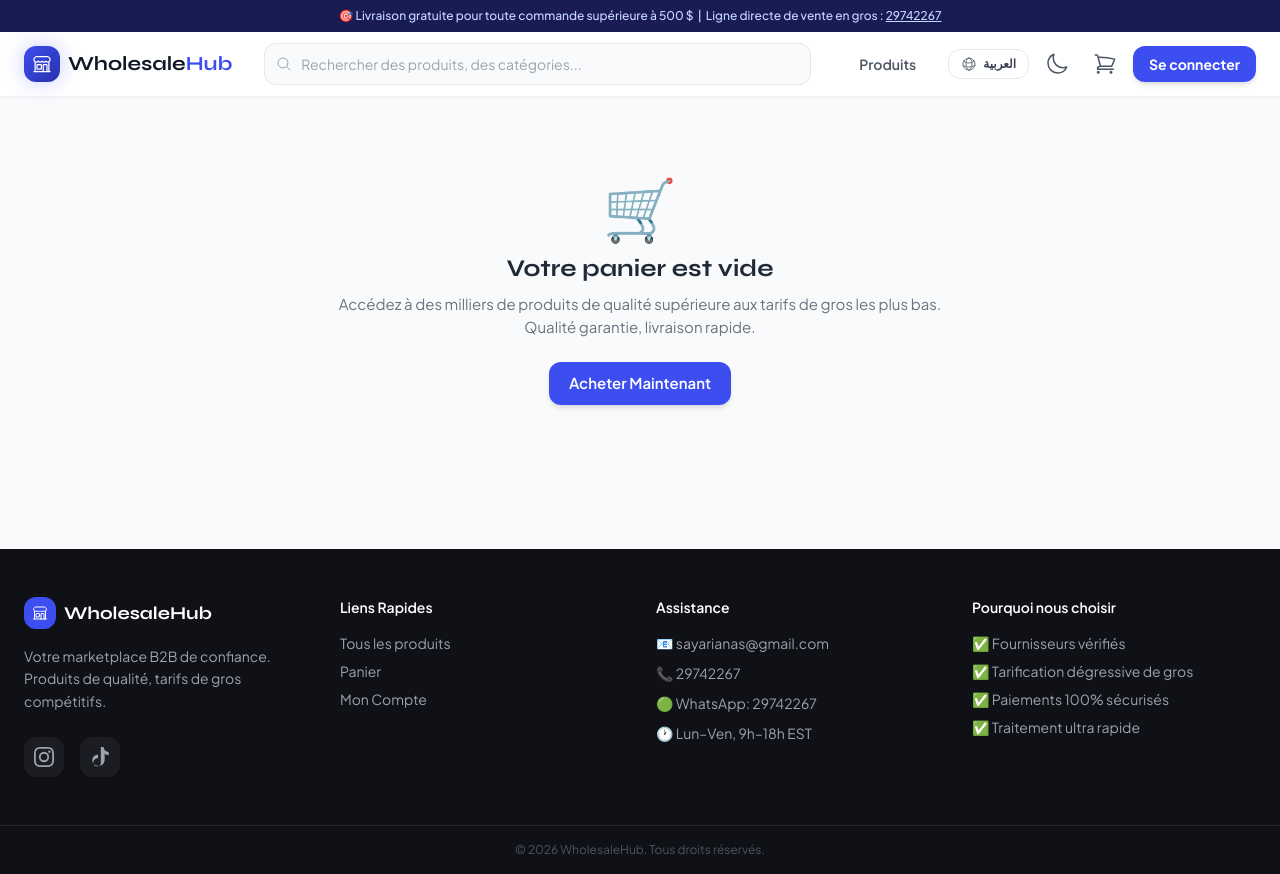
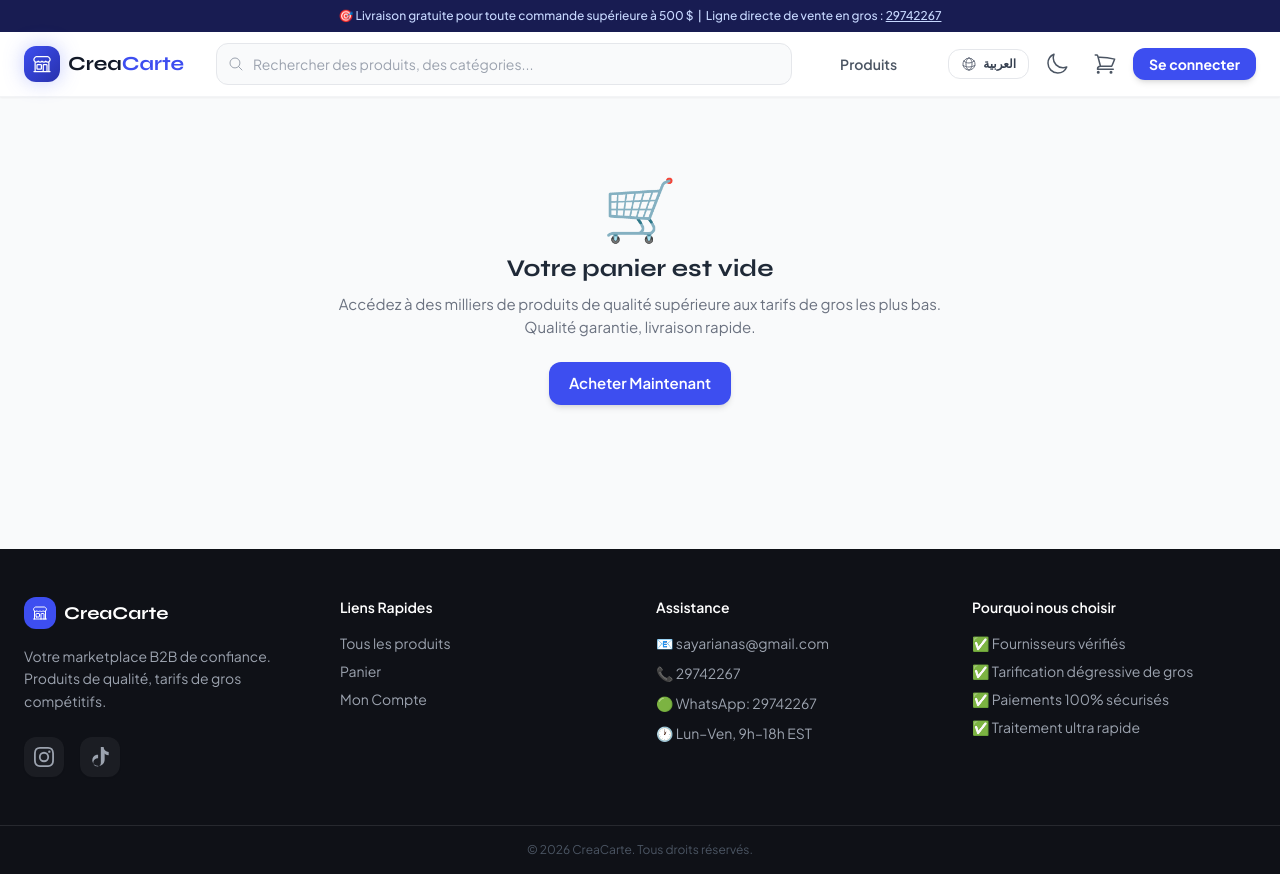
Before and after one commit to sayarianas99-afk/projetB2B, a React (Create React App) app: page /cart in a window 1280 px wide. Built offline with nearby package versions, Linux system fonts and the light colour scheme.

Commit message:
fix url vercel corse

```diff
--- a/public/index.html
+++ b/public/index.html
@@ -4,10 +4,10 @@
   <meta charset="utf-8" />
   <meta name="viewport" content="width=device-width, initial-scale=1" />
   <meta name="theme-color" content="#2831ac" />
-  <meta name="description" content="WholesaleHub - Premium B2B Wholesale Marketplace. Buy in bulk at competitive prices." />
-  <meta property="og:title" content="WholesaleHub - B2B Wholesale Marketplace" />
+  <meta name="description" content="CreaCarte - Premium B2B Wholesale Marketplace. Buy in bulk at competitive prices." />
+  <meta property="og:title" content="CreaCarte - B2B Wholesale Marketplace" />
   <meta property="og:description" content="Premium wholesale products at unbeatable bulk prices." />
-  <title>WholesaleHub — B2B Marketplace</title>
+  <title>CreaCarte — B2B Marketplace</title>
   <link rel="preconnect" href="https://fonts.googleapis.com" />
   <link rel="preconnect" href="https://fonts.gstatic.com" crossorigin />
 </head>
--- a/src/components/client/ClientLayout.jsx
+++ b/src/components/client/ClientLayout.jsx
@@ -36,11 +36,11 @@ export default function ClientLayout() {
       <header className="bg-white border-b border-gray-100 sticky top-0 z-50 shadow-sm dark:bg-dark-800 dark:border-white/5">
         <div className="max-w-7xl mx-auto px-4 sm:px-6 flex items-center h-16 gap-4">
           {/* Logo */}
-          <Link to="/" className="flex items-center gap-2 flex-shrink-0">
-            <div className="w-9 h-9 bg-gradient-to-br from-primary-600 to-primary-800 rounded-xl flex items-center justify-center shadow-glow">
-              <BuildingStorefrontIcon className="w-5 h-5 text-white" />
+          <Link to="/" className="flex items-center gap-1.5 sm:gap-2 flex-shrink-0">
+            <div className="w-8 h-8 sm:w-9 sm:h-9 bg-gradient-to-br from-primary-600 to-primary-800 rounded-xl flex items-center justify-center shadow-glow">
+              <BuildingStorefrontIcon className="w-4.5 h-4.5 sm:w-5 sm:h-5 text-white" />
             </div>
-            <span className="font-display font-bold text-xl text-gray-900 dark:text-white">Wholesale<span className="text-primary-600">Hub</span></span>
+            <span className="font-display font-bold text-base sm:text-xl text-gray-900 dark:text-white">Crea<span className="text-primary-600">Carte</span></span>
           </Link>
 
           {/* Search */}
@@ -61,19 +61,20 @@ export default function ClientLayout() {
           </nav>
 
           {/* Right icons */}
-          <div className="flex items-center gap-2 ms-auto">
+          <div className="flex items-center gap-1.5 sm:gap-2 ms-auto">
             {/* Language Selector */}
             <button
               onClick={() => setLanguage(language === 'fr' ? 'ar' : 'fr')}
-              className="px-3 py-1.5 rounded-xl border border-gray-200 text-xs font-bold text-gray-700 hover:bg-gray-50 hover:text-primary-600 transition-all flex items-center gap-1.5 dark:border-white/10 dark:text-gray-300 dark:hover:bg-white/5 dark:hover:text-primary-400"
+              className="px-2 sm:px-3 py-1.5 rounded-xl border border-gray-200 text-xs font-bold text-gray-700 hover:bg-gray-50 hover:text-primary-600 transition-all flex items-center gap-1 sm:gap-1.5 dark:border-white/10 dark:text-gray-350 dark:hover:bg-white/5 dark:hover:text-primary-400"
               aria-label="Change Language"
             >
               <GlobeAltIcon className="w-4 h-4 text-gray-500 dark:text-gray-400" />
-              <span>{language === 'fr' ? 'العربية' : 'Français'}</span>
+              <span className="hidden sm:inline">{language === 'fr' ? 'العربية' : 'Français'}</span>
+              <span className="inline sm:hidden">{language === 'fr' ? 'AR' : 'FR'}</span>
             </button>
 
             {/* Theme Toggle */}
-            <button onClick={toggleTheme} className="p-2 rounded-xl text-gray-600 hover:text-primary-600 hover:bg-gray-50 transition-colors dark:text-gray-300 dark:hover:text-primary-400 dark:hover:bg-white/5" aria-label="Toggle Theme">
+            <button onClick={toggleTheme} className="hidden sm:flex p-2 rounded-xl text-gray-600 hover:text-primary-600 hover:bg-gray-50 transition-colors dark:text-gray-300 dark:hover:text-primary-400 dark:hover:bg-white/5" aria-label="Toggle Theme">
               {darkMode ? <SunIcon className="w-6 h-6 text-amber-500" /> : <MoonIcon className="w-6 h-6" />}
             </button>
 
@@ -84,7 +85,7 @@ export default function ClientLayout() {
 
             {user ? (
               <div className="relative">
-                <button onClick={() => setUserMenuOpen(v => !v)} className="flex items-center gap-2 px-3 py-2 rounded-xl text-sm font-semibold text-gray-700 hover:bg-gray-50 transition-colors dark:text-gray-300 dark:hover:bg-white/5">
+                <button onClick={() => setUserMenuOpen(v => !v)} className="flex items-center gap-1.5 sm:gap-2 px-2 sm:px-3 py-2 rounded-xl text-sm font-semibold text-gray-700 hover:bg-gray-50 transition-colors dark:text-gray-300 dark:hover:bg-white/5">
                   <div className="w-7 h-7 rounded-lg bg-primary-100 flex items-center justify-center text-primary-700 font-bold text-xs dark:bg-primary-950 dark:text-primary-400">
                     {user.fullName?.[0]?.toUpperCase()}
                   </div>
@@ -95,15 +96,18 @@ export default function ClientLayout() {
                     {user.role === 'admin' && <Link to="/admin" className="flex items-center gap-2 px-4 py-2.5 text-sm text-gray-700 hover:bg-primary-50 hover:text-primary-600 dark:text-gray-200 dark:hover:bg-white/5" onClick={() => setUserMenuOpen(false)}>🛠️ {t('adminPanel')}</Link>}
                     <Link to="/account" className="flex items-center gap-2 px-4 py-2.5 text-sm text-gray-700 hover:bg-primary-50 hover:text-primary-600 dark:text-gray-200 dark:hover:bg-white/5" onClick={() => setUserMenuOpen(false)}>👤 {t('myAccount')}</Link>
                     <hr className="my-1 border-gray-100 dark:border-white/5" />
-                    <button onClick={() => { logout(); setUserMenuOpen(false); navigate('/'); }} className="w-full text-left flex items-center gap-2 px-4 py-2.5 text-sm text-red-600 hover:bg-red-50 dark:hover:bg-red-950/30">🚪 {t('signOut')}</button>
+                    <button onClick={() => { logout(); setUserMenuOpen(false); navigate('/'); }} className="w-full text-left flex items-center gap-2 px-4 py-2.5 text-sm text-red-650 hover:bg-red-50 dark:hover:bg-red-950/30">🚪 {t('signOut')}</button>
                   </div>
                 )}
               </div>
             ) : (
-              <Link to="/login" className="btn-primary py-2 px-4 text-sm font-bold">{t('signIn')}</Link>
+              <Link to="/login" className="btn-primary py-1.5 px-2.5 sm:px-4 text-xs sm:text-sm font-bold flex items-center gap-1" aria-label="Sign In">
+                <UserIcon className="w-4 h-4 sm:hidden" />
+                <span className="hidden sm:inline">{t('signIn')}</span>
+              </Link>
             )}
 
-            <button onClick={() => setMobileOpen(v => !v)} className="md:hidden p-2 rounded-xl text-gray-600 hover:bg-gray-100 dark:text-gray-300 dark:hover:bg-white/5">
+            <button onClick={() => setMobileOpen(v => !v)} className="md:hidden p-2 rounded-xl text-gray-600 hover:bg-gray-150 dark:text-gray-300 dark:hover:bg-white/5">
               {mobileOpen ? <XMarkIcon className="w-6 h-6" /> : <Bars3Icon className="w-6 h-6" />}
             </button>
           </div>
@@ -147,7 +151,7 @@ export default function ClientLayout() {
               <div className="w-8 h-8 bg-primary-600 rounded-xl flex items-center justify-center">
                 <BuildingStorefrontIcon className="w-4 h-4 text-white" />
               </div>
-              <span className="font-display font-bold text-white text-lg">WholesaleHub</span>
+              <span className="font-display font-bold text-white text-lg">CreaCarte</span>
             </div>
             <p className="text-sm leading-relaxed">{t('descText')}</p>
 
@@ -193,7 +197,7 @@ export default function ClientLayout() {
           </div>
         </div>
         <div className="border-t border-white/10 py-4 text-center text-xs text-gray-600">
-          © 2026 WholesaleHub. {t('rightsReserved')}
+          © 2026 CreaCarte. {t('rightsReserved')}
         </div>
       </footer>
     </div>
--- a/src/index.css
+++ b/src/index.css
@@ -9,6 +9,7 @@
   body {
     @apply font-sans bg-gray-50 text-gray-900 antialiased;
     font-size: 15px;
+    overflow-x: hidden;
   }
   ::-webkit-scrollbar { width: 6px; height: 6px; }
   ::-webkit-scrollbar-track { @apply bg-gray-100; }
@@ -237,3 +238,11 @@
   outline: 2px solid theme('colors.primary.500');
   outline-offset: 2px;
 }
+
+/* Product image standard uniform aspect-ratio and styling */
+.product-image {
+  width: 100%;
+  aspect-ratio: 1/1;
+  object-fit: cover;
+  border-radius: 12px;
+}
--- a/src/pages/auth/LoginPage.jsx
+++ b/src/pages/auth/LoginPage.jsx
@@ -41,7 +41,7 @@ export default function LoginPage() {
             <div className="w-12 h-12 bg-white/20 backdrop-blur rounded-2xl flex items-center justify-center">
               <BuildingStorefrontIcon className="w-6 h-6 text-white" />
             </div>
-            <span className="font-display font-bold text-2xl">WholesaleHub</span>
+            <span className="font-display font-bold text-2xl">CreaCarte</span>
           </div>
           <h1 className="font-display text-4xl font-bold mb-4 leading-tight">{t('loginSubtitle')}</h1>
           <p className="text-primary-200 text-lg leading-relaxed mb-8">{t('descText')}</p>
@@ -60,13 +60,13 @@ export default function LoginPage() {
             <div className="w-8 h-8 bg-primary-600 rounded-xl flex items-center justify-center">
               <BuildingStorefrontIcon className="w-4 h-4 text-white" />
             </div>
-            <span className="font-display font-bold text-xl text-primary-950">WholesaleHub</span>
+            <span className="font-display font-bold text-xl text-primary-950">CreaCarte</span>
           </div>
 
           <h2 className="font-display text-2xl font-bold text-gray-900 mb-1">{t('loginWelcome')}</h2>
           <p className="text-gray-500 text-sm mb-6">{t('loginSubtitle')}</p>
 
-          {/* Demo buttons */}
+          {/* Demo buttons
           <div className="grid grid-cols-2 gap-3 mb-6">
             <button onClick={() => fillDemo('admin')} id="demo-admin-btn"
               className="py-2.5 px-3 text-xs font-bold rounded-xl border border-primary-200 text-primary-600 bg-white/50 hover:bg-primary-50 active:scale-95 transition-all">
@@ -76,7 +76,7 @@ export default function LoginPage() {
               className="py-2.5 px-3 text-xs font-bold rounded-xl border border-gray-200 text-gray-700 bg-white/50 hover:bg-gray-50 active:scale-95 transition-all">
               {t('clientDemoBtn')}
             </button>
-          </div>
+          </div> */}
 
           <form onSubmit={handleSubmit} className="space-y-4">
             <div>
--- a/src/pages/auth/RegisterPage.jsx
+++ b/src/pages/auth/RegisterPage.jsx
@@ -36,7 +36,7 @@ export default function RegisterPage() {
           <div className="w-8 h-8 bg-primary-600 rounded-xl flex items-center justify-center">
             <BuildingStorefrontIcon className="w-4 h-4 text-white" />
           </div>
-          <span className="font-display font-bold text-xl">WholesaleHub</span>
+          <span className="font-display font-bold text-xl">CreaCarte</span>
         </div>
         <h2 className="font-display text-2xl font-bold text-gray-900 mb-1">{t('registerTitle')}</h2>
         <p className="text-gray-500 text-sm mb-6">{t('registerSubtitle')}</p>
--- a/src/pages/client/CartPage.jsx
+++ b/src/pages/client/CartPage.jsx
@@ -51,8 +51,8 @@ export default function CartPage() {
                     </span>
                   )}
                 </div>
-                <div className="flex items-center justify-between mt-2.5">
-                  <div className="flex items-center border border-gray-200 rounded-lg overflow-hidden dark:border-white/10">
+                <div className="flex flex-col sm:flex-row sm:items-center justify-between gap-3 mt-3">
+                  <div className="flex items-center border border-gray-200 rounded-lg overflow-hidden dark:border-white/10 w-fit">
                     <button onClick={() => updateQuantity(item.productId, item.quantity - 1)}
                       className="p-1.5 hover:bg-gray-50 dark:hover:bg-white/5">
                       <MinusIcon className="w-3.5 h-3.5 text-gray-600 dark:text-gray-300" />
@@ -65,7 +65,7 @@ export default function CartPage() {
                       <PlusIcon className="w-3.5 h-3.5 text-gray-600 dark:text-gray-300" />
                     </button>
                   </div>
-                  <div className="flex items-center gap-3">
+                  <div className="flex items-center justify-between sm:justify-end gap-3 w-full sm:w-auto">
                     <span className="font-bold text-gray-900 dark:text-white">${(item.price * item.quantity).toFixed(2)}</span>
                     <button onClick={() => removeItem(item.productId)}
                       className="p-1.5 rounded-lg text-red-400 hover:bg-red-50 hover:text-red-600 dark:hover:bg-red-950/20 transition-colors">
--- a/src/utils/translations.js
+++ b/src/utils/translations.js
@@ -49,7 +49,7 @@ export const translations = {
     featuredProducts: "Produits en Vedette",
     featuredDesc: "Sélection des meilleures ventes avec tarifs de gros exclusifs",
     viewAll: "Voir Tout",
-    whyChooseUsHeading: "Pourquoi les Entreprises Choisissent WholesaleHub",
+    whyChooseUsHeading: "Pourquoi les Entreprises Choisissent CreaCarte",
     whyChooseUsSub: "Rejoignez des milliers de acheteurs satisfaits",
     securePaymentsTitle: "Paiements Sécurisés",
     securePaymentsDesc: "Transactions chiffrées avec de nombreuses options de paiement.",
@@ -208,7 +208,7 @@ export const translations = {
     featuredProducts: "المنتجات المميزة",
     featuredDesc: "مجموعة مختارة من أفضل المنتجات مبيعاً بأسعار جملة حصرية",
     viewAll: "عرض الكل",
-    whyChooseUsHeading: "لماذا تختار الشركات WholesaleHub",
+    whyChooseUsHeading: "لماذا تختار الشركات CreaCarte",
     whyChooseUsSub: "انضم إلى آلاف المشترين بالجملة الراضين عن خدماتنا",
     securePaymentsTitle: "مدفوعات آمنة وموثقة",
     securePaymentsDesc: "معاملات مشفرة بالكامل مع خيارات دفع متعددة وسهلة.",
```
Also changed, not shown: src/components/client/ProductCard.jsx (+8 -4 lines), src/pages/client/HomePage.jsx (+10 -10 lines), src/pages/client/ProductDetailPage.jsx (+8 -8 lines).
